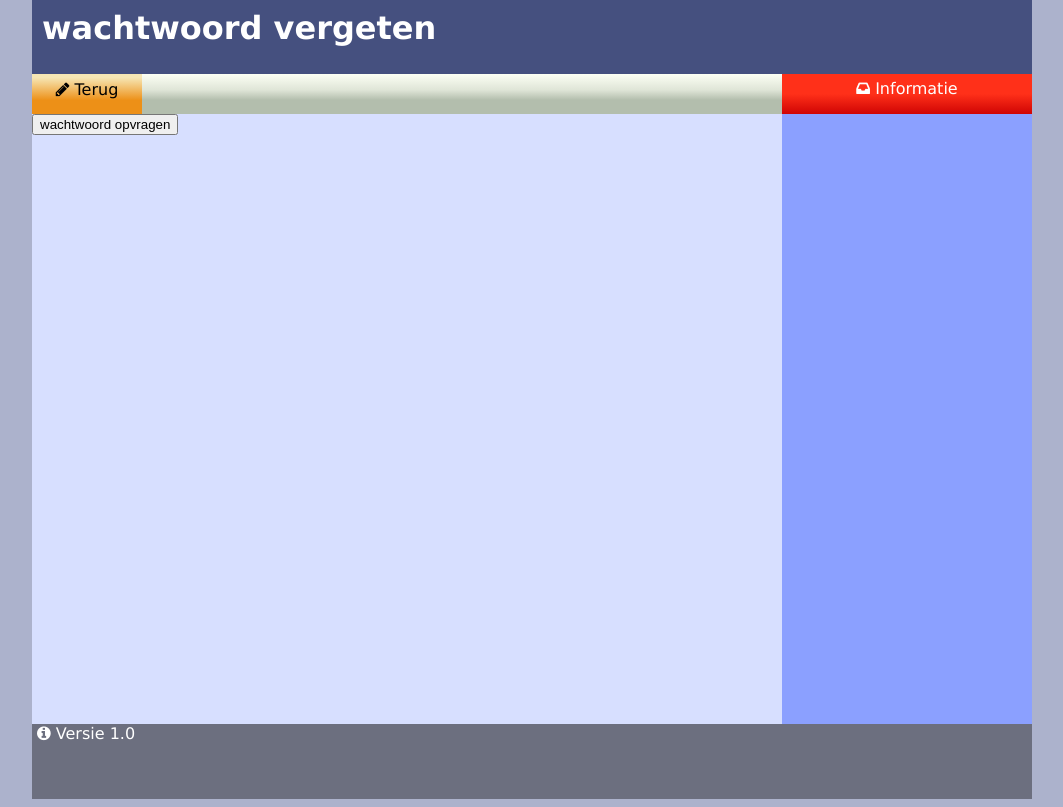
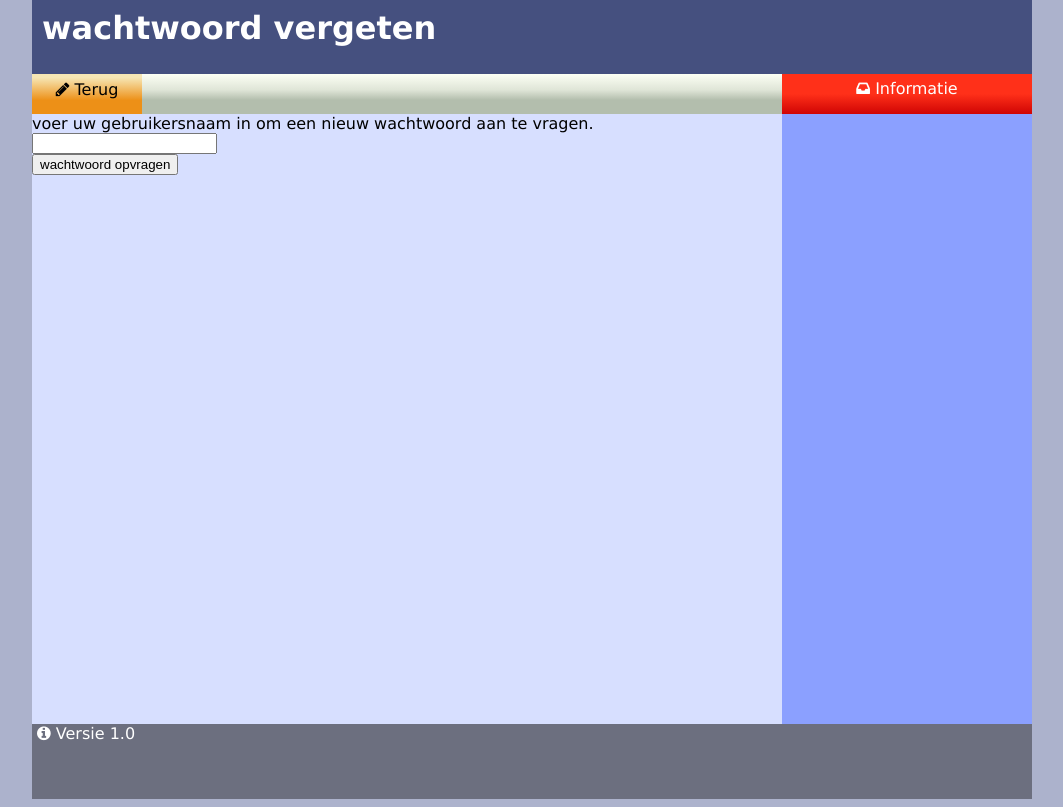
Before and after one commit to Lastje/PW7---ROCAVENTUSAO, a PHP site: template templates/passwordForgot.php in a window 1280 px wide. Shown: the part 22-829 px from the top of the page, without its empty margins (108-1171 px from the left). Run offline with PHP 8.4, Linux system fonts and the light colour scheme; the template is opened without the code that fills it, so the values that code supplies are empty; some libraries are stand-ins or nearby versions.

Commit message:
nog meer opmaak

```diff
--- a/actions/doPasswordForget.php
+++ b/actions/doPasswordForget.php
@@ -32,6 +32,7 @@
 	}
 	else
 	{
+		$_SESSION['nameerror'] = "onbkekende gebruikersnaam";
 		header('Location: ../../PW7/wachtwoordvergeten/');
 	}
 ?>
--- a/templates/passwordForgot.php
+++ b/templates/passwordForgot.php
@@ -13,12 +13,13 @@
 	<div id="option_menu">
             <div class="option_item"><i class="fa fa-pencil"></i> <a href="../../PW7/inloggen/">Terug</a> </div>
         </div>
-
+	<div style="position:absolute; margin-top:40px;">
 	<form method="post" action="../../PW7/DopasswordForgot/">
-		<div> voer uw gebruikersnaam in om een nieuw wachtwoord aa te vragen. </div>
+		<div> voer uw gebruikersnaam in om een nieuw wachtwoord aan te vragen. </div>
 		<div><input type="text" name="username" /> </div>
 		<div><input type="submit" value="wachtwoord opvragen" /></div>
 	</form>
+	</div>
 	</div>
 	<div class="footer">
 		<div id="footer_text"><i class="fa fa-info-circle"></i> Versie 1.0 </div>
```
